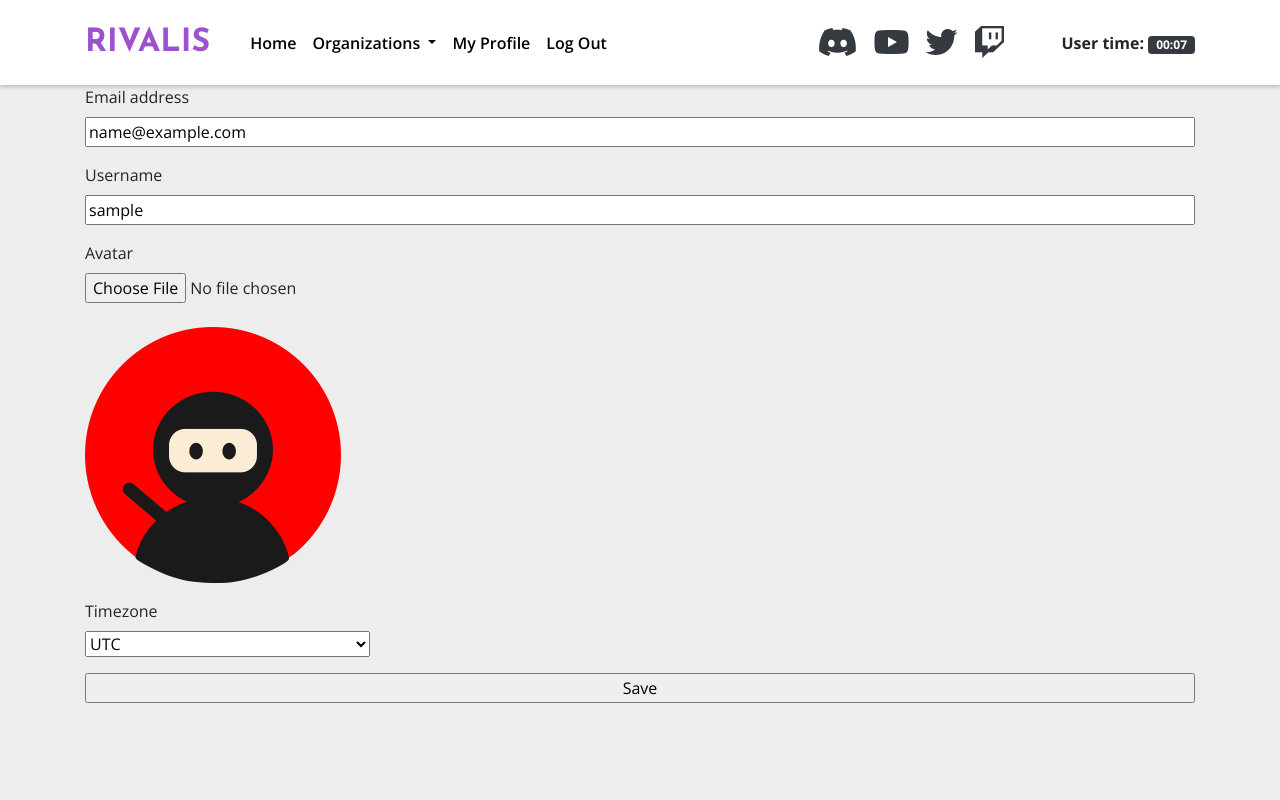
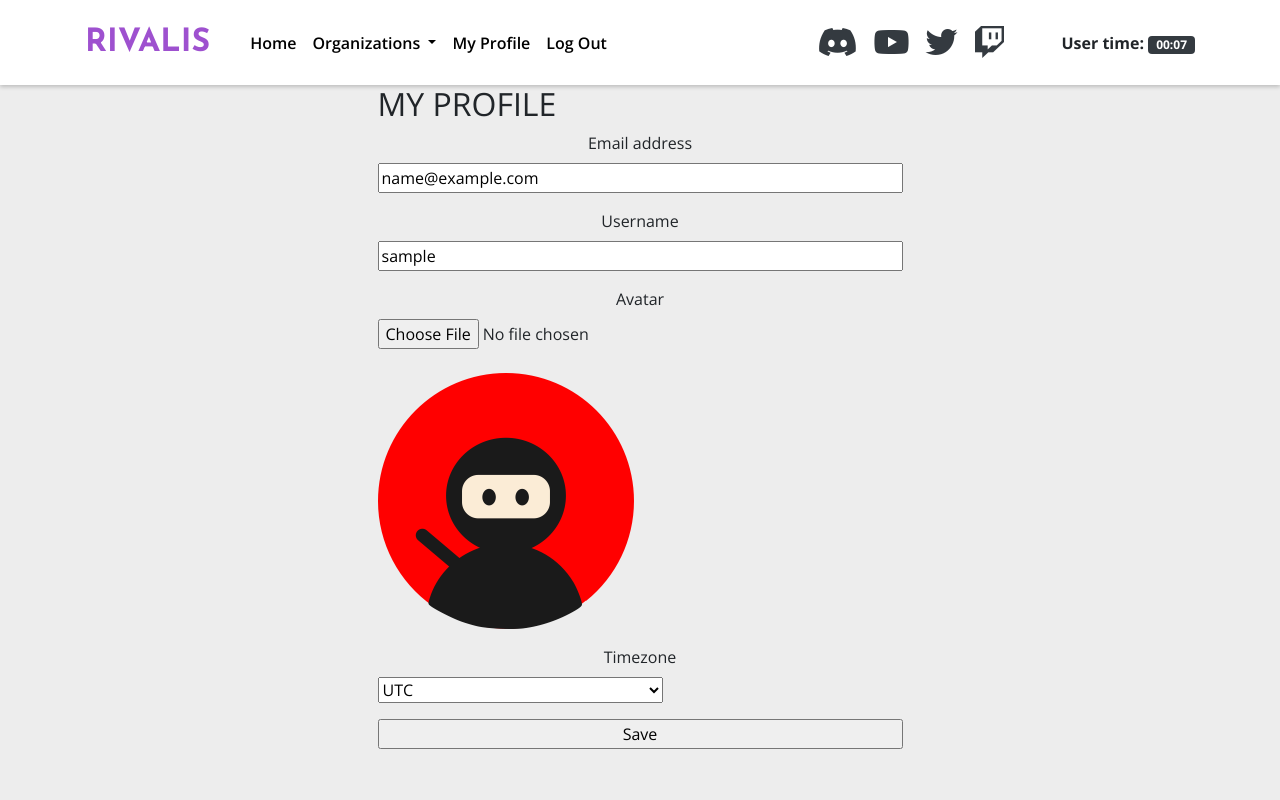
Before and after one commit to zetsumeishi/rivalis, a Django app: page /profile/ in a window 1280 px wide. Run offline with Django 3.2, Linux system fonts and the light colour scheme; the visitor is signed in with stand-in values (Sample User, id 1); some libraries are stand-ins or nearby versions.

Commit message:
Quick rework of the profile page

```diff
--- a/templates/includes/_forms.html
+++ b/templates/includes/_forms.html
@@ -3,8 +3,8 @@
 
 {% for field in form %}
 <div class="form-group">
-  <div class="mx-auto">
-    <label for="{{ field.id_for_label }}">{% trans field.label %}</label>
+  <div class="mx-auto text-center">
+    <label for="{{ field.id_for_label }}">{{ field.label }}</label>
   </div>
   <div class="mx-auto">
     {{ field }}
--- /dev/null
+++ b/templates/users/_profile_form.html
@@ -0,0 +1,12 @@
+<div class="col-6 offset-3">
+  <h2>MY PROFILE</h2>
+  <form action="{% url 'users:profile' %}" method="post" enctype="multipart/form-data">
+    {% csrf_token %}
+    {% include 'includes/_forms.html' %}
+    <input type="submit" value="Save">
+  </form>
+  {% if organization %}
+    <hr>
+    <h1><a href="{% url 'organizations:detail_organization' organization.slug %}">{{ organization.name }}</a></h1>
+  {% endif %}
+</div>
--- /dev/null
+++ b/templates/users/_profile_organizations.html
@@ -0,0 +1,10 @@
+{% if organizations %}
+  <div class="col-6 offset-3">
+    <h2>MY ORGANIZATIONS</h2>
+    {% for organization in organizations %}
+      <div class="row">
+        <a href="{% url 'organizations:detail_organization' organization.slug %}">{{ organization.name }} | {{ organization.short_name }}</a>
+      </div>
+    {% endfor %}
+  </div>
+{% endif %}
--- /dev/null
+++ b/templates/users/_profile_teams.html
@@ -0,0 +1,14 @@
+{% if teams %}
+<div class="col-6 offset-3">
+  <h2>MY TEAMS</h2>
+  {% for team in teams %}
+    <a href="{% url 'organizations:detail_team' team.organization.slug team.slug %}">{{ team.name }} | {{ team.short_name }}</a>
+    <p>{{ team.discipline }}</p>
+    <ul>
+      {% for member in team.members.all %}
+        <li>{{ member.email }}</li>
+      {% endfor %}
+    </ul>
+  {% endfor %}
+</div>
+{% endif %}
--- a/templates/users/profile.html
+++ b/templates/users/profile.html
@@ -5,27 +5,9 @@
 {% endblock %}
 
 {% block content %}
-  <div class="container">
-    <form action="{% url 'users:profile' %}" method="post" enctype="multipart/form-data">
-      {% csrf_token %}
-      {% include 'includes/_forms.html' %}
-      <input type="submit" value="Save">
-    </form>
-    {% if organization %}
-      <hr>
-      <h1><a href="{% url 'organizations:detail_organization' organization.slug %}">{{ organization.name }}</a></h1>
-    {% endif %}
-    {% if teams %}
-      <hr>
-      {% for team in teams %}
-        <h2><a href="{% url 'organizations:detail_team' team.organization.slug team.slug %}">{{ team.name }} | {{ team.short_name }}</a></h2>
-        <p>{{ team.discipline }}</p>
-        <ul>
-          {% for member in team.members.all %}
-            <li>{{ member.email }}</li>
-          {% endfor %}
-        </ul>
-      {% endfor %}
-    {% endif %}
-  </div>
+<div class="container">
+  {% include 'users/_profile_form.html' %}
+  {% include 'users/_profile_organizations.html' %}
+  {% include 'users/_profile_teams.html' %}
+</div>
 {% endblock %}
```
